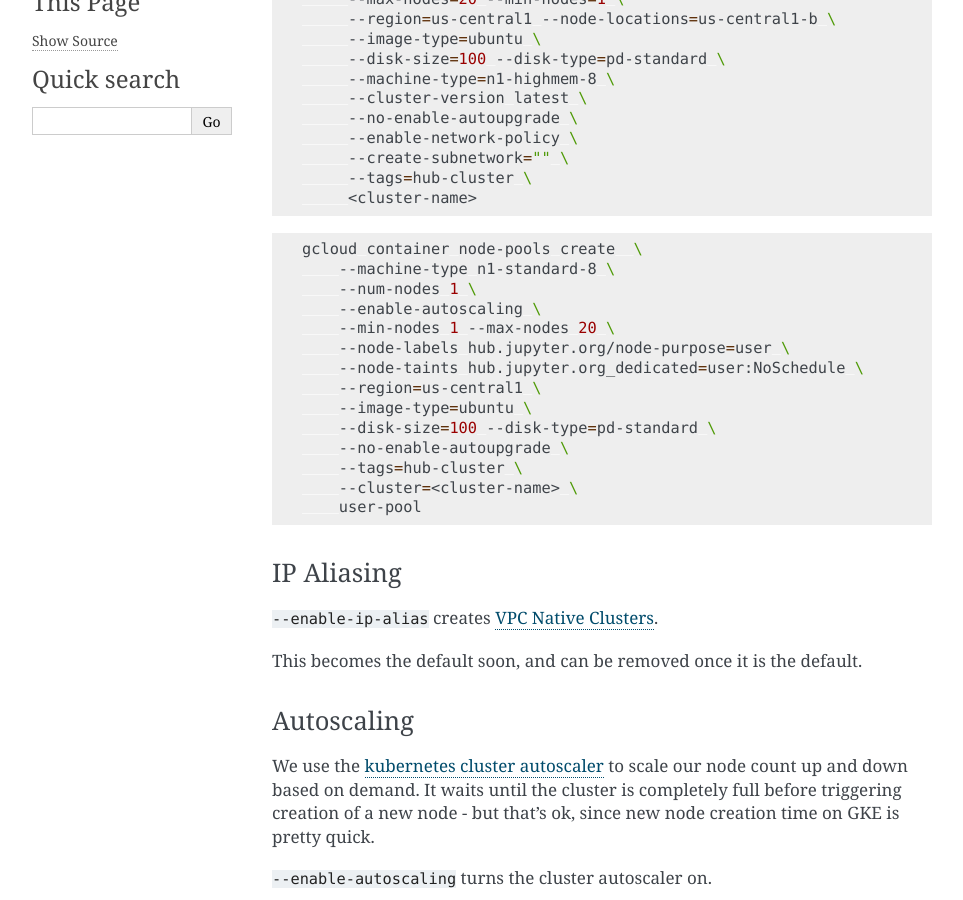
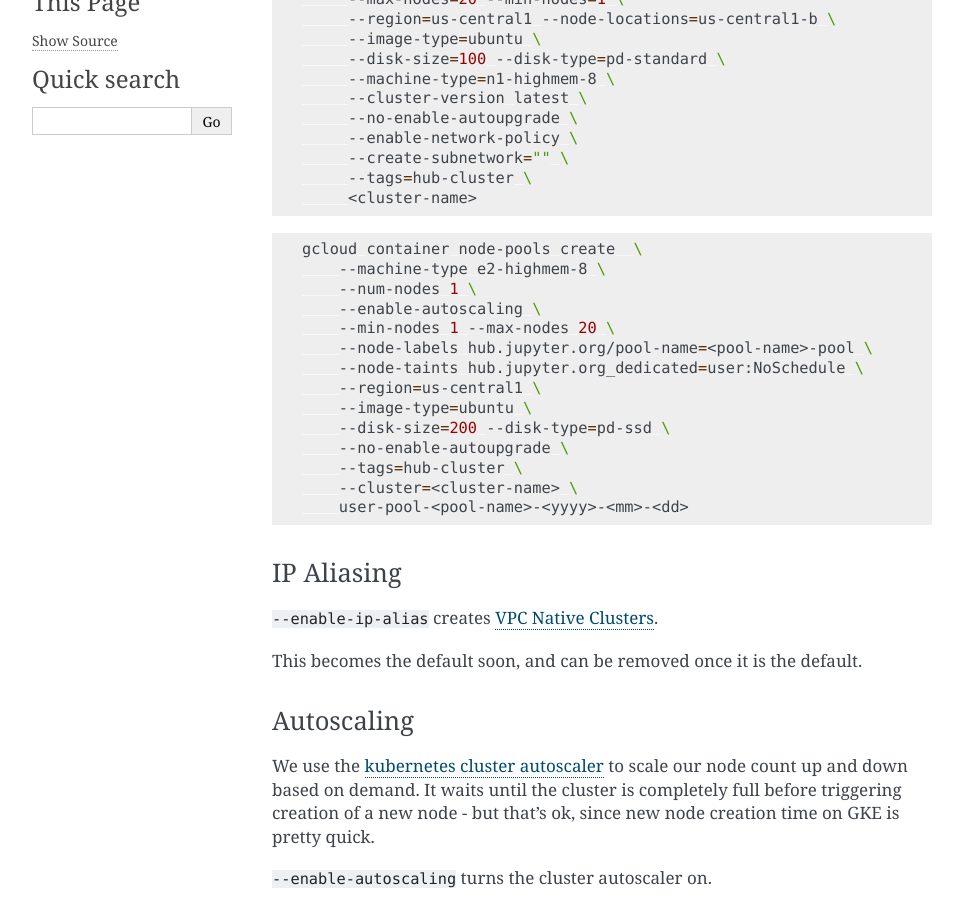
Before and after one commit to berkeley-dsep-infra/datahub, a Sphinx documentation site: the page built from docs/topic/cluster-config.rst, in a window 1280 px wide and 900 px high, scrolled down 687 px. Shown: the whole window, without its empty margins (148-1111 px from the left). Built offline with Sphinx 7.4.7, drawn with Linux system fonts in a browser that asks for light colours.

Commit message:
Update the command used to create nodepools
This has been the actual command used for the last few
nodepools.

- SSD base disks for much better performance when pulling
  images, leads to better autoscaling spin-up time
- Separate pools for different hubs, better autoscaling
  characteristics at the cost of less overcommitment
- Different node labels to account for different pools

```diff
--- a/docs/topic/cluster-config.rst
+++ b/docs/topic/cluster-config.rst
@@ -45,19 +45,19 @@
 .. code:: bash
 
     gcloud container node-pools create  \
-        --machine-type n1-standard-8 \
+        --machine-type e2-highmem-8 \
         --num-nodes 1 \
         --enable-autoscaling \
         --min-nodes 1 --max-nodes 20 \
-        --node-labels hub.jupyter.org/node-purpose=user \
+        --node-labels hub.jupyter.org/pool-name=<pool-name>-pool \
         --node-taints hub.jupyter.org_dedicated=user:NoSchedule \
         --region=us-central1 \
         --image-type=ubuntu \
-        --disk-size=100 --disk-type=pd-standard \
+        --disk-size=200 --disk-type=pd-ssd \
         --no-enable-autoupgrade \
         --tags=hub-cluster \
         --cluster=<cluster-name> \
-        user-pool
+        user-pool-<pool-name>-<yyyy>-<mm>-<dd>
 
 
 IP Aliasing
```
